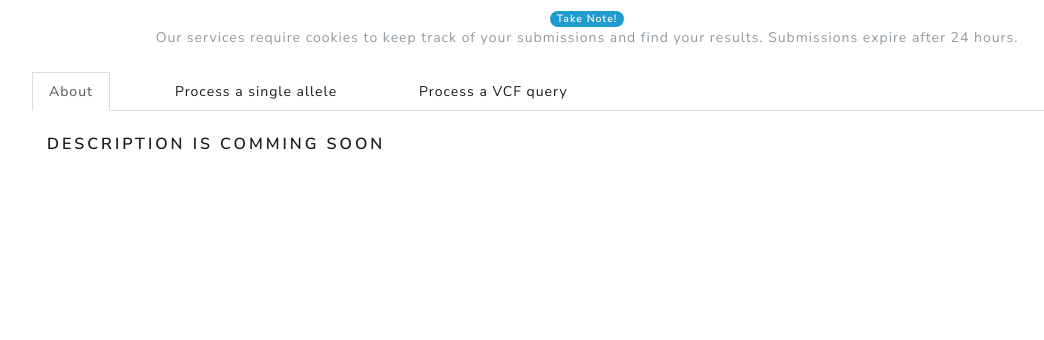
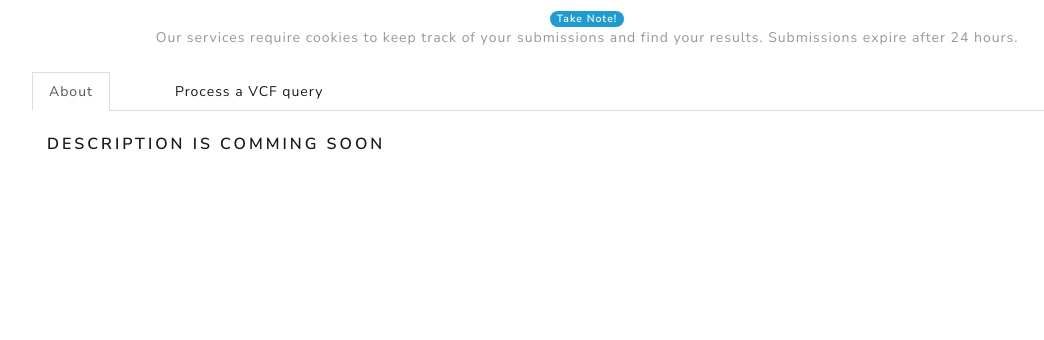
Before and after one commit to skoblov-lab/generesearch, a Django app: page /services/mirna/ in a window 1280 px wide. Shown: the part 89-429 px from the top of the page, without its empty margins (53-1097 px from the left). Run offline with Django 3.2, Linux system fonts and the light colour scheme; parts of the project's set-up code (start-up, migrations or seed data) failed here and were passed over; some libraries are stand-ins or nearby versions.

Commit message:
removing point-query option from mirna service

```diff
--- a/templates/mirna.html
+++ b/templates/mirna.html
@@ -8,12 +8,6 @@
                 <li class="nav-item">
                     <a class="nav-link active" data-toggle="tab" href="#about">
                         About
-                    </a>
-                </li>
-                <li class="nav-item">
-                    <a class="nav-link" data-toggle="tab"
-                       href="#point">
-                        Process a single allele
                     </a>
                 </li>
                 <li class="nav-item">
```
